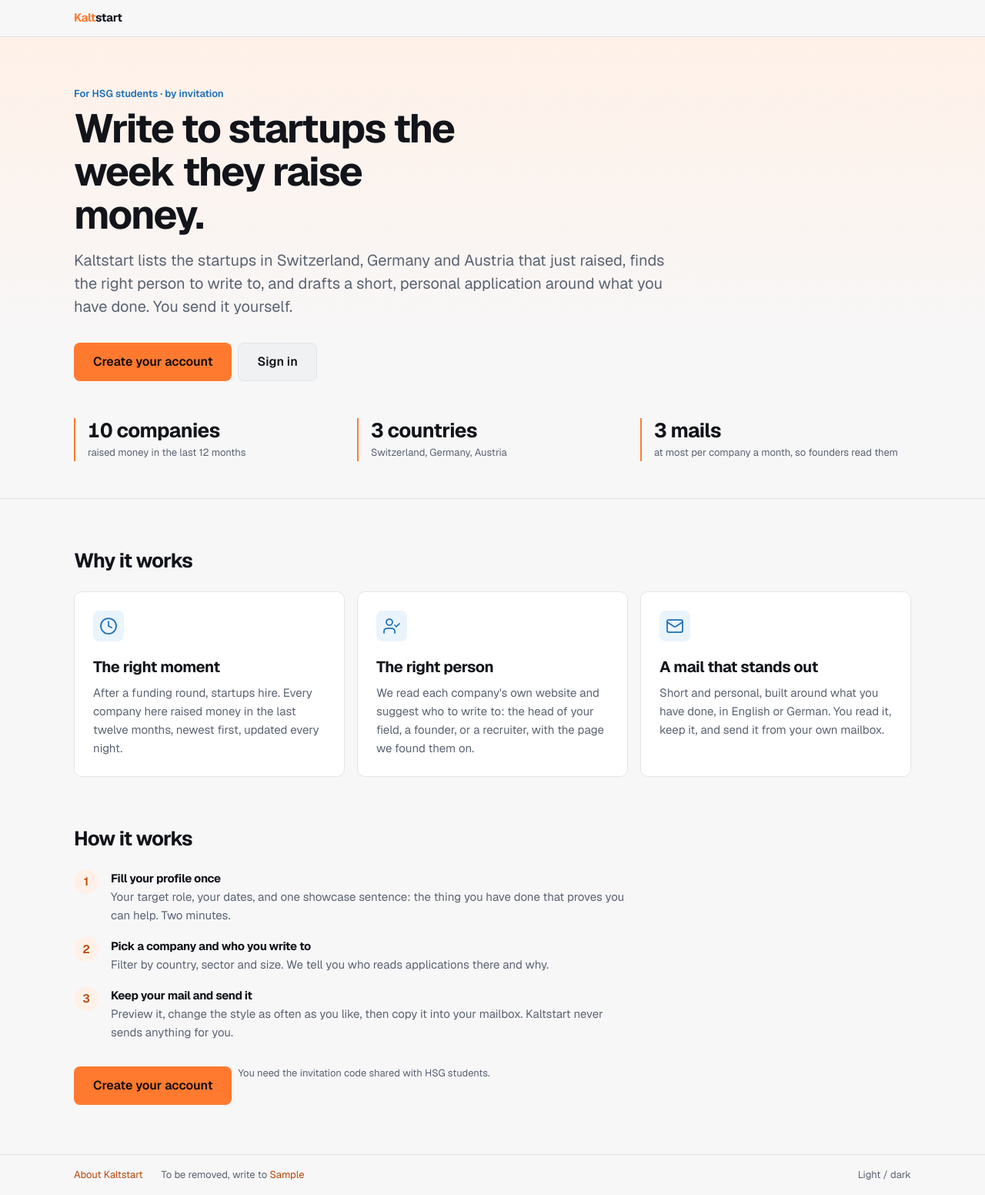
After one commit to camilmechta/kaltstart, a Python web app: template src/kaltstart/api/templates/landing.html in a window 1280 px wide. The commit adds this page. Shown: the whole page at 77% size. Run offline with Jinja, Linux system fonts and the light colour scheme; the template is opened without the code that fills it: most values are stand-ins (such as "Sample title", 1, 10 or a date in 2020).

Commit message:
feat: a landing page that explains the product, and a get-started panel

```diff
--- a/src/kaltstart/api/static/app.css
+++ b/src/kaltstart/api/static/app.css
@@ -262,3 +262,55 @@ input[type="radio"]:checked::after { content: ""; width: 8px; height: 8px;
   border-radius: var(--radius-full); background: var(--primary); }
 input[type="checkbox"]:disabled { opacity: 0.6; cursor: not-allowed; }
 .choice { gap: var(--space-2); }
+
+/* --- landing page ------------------------------------------------------- */
+.landing { width: 100%; }
+.hero { border-bottom: 1px solid var(--border);
+  background: linear-gradient(180deg, var(--primary-soft) 0%, var(--bg) 70%); }
+.hero-inner, .container-inner { max-width: var(--content); margin: 0 auto; padding: 0 var(--space-4); }
+.hero-inner { padding-top: var(--space-8); padding-bottom: var(--space-7); }
+.hero-title { font-size: 52px; line-height: 56px; letter-spacing: -0.035em; max-width: 14ch;
+  margin-bottom: var(--space-4); }
+.hero-sub { font-size: var(--text-lg); line-height: 30px; color: var(--muted); max-width: 60ch; }
+.hero-actions { margin-top: var(--space-6); }
+.btn-large { padding: 12px var(--space-5); font-size: var(--text-base); }
+.stats { list-style: none; padding: 0; margin: var(--space-7) 0 0; display: grid;
+  grid-template-columns: repeat(3, 1fr); gap: var(--space-4); }
+.stats li { border-left: 2px solid var(--primary); padding-left: var(--space-4); }
+.stats b { display: block; font-size: var(--text-xl); line-height: 32px; letter-spacing: -0.02em;
+  font-variant-numeric: tabular-nums; }
+.stats span { color: var(--muted); font-size: var(--text-sm); }
+.section-block { padding: var(--space-8) 0 0; }
+.section-block:last-child { padding-bottom: var(--space-8); }
+.section-title { font-size: var(--text-xl); line-height: 32px; letter-spacing: -0.03em;
+  margin-bottom: var(--space-5); }
+.features { display: grid; grid-template-columns: repeat(3, 1fr); gap: var(--space-4); }
+.feature { background: var(--surface); border: 1px solid var(--border); border-radius: var(--radius-lg);
+  padding: var(--space-5); }
+.feature h3 { font-size: var(--text-lg); line-height: 28px; margin: var(--space-3) 0 var(--space-2); }
+.feature p { color: var(--muted); font-size: var(--text-md); line-height: 24px; }
+.feature-icon { color: var(--accent); background: var(--accent-soft); border-radius: var(--radius-md);
+  padding: 8px; width: 40px; height: 40px; }
+.how { list-style: none; padding: 0; margin: 0 0 var(--space-6); display: grid; gap: var(--space-4); }
+.how li { display: flex; gap: var(--space-4); align-items: flex-start; }
+.how .step-number { width: 32px; height: 32px; font-size: var(--text-md); background: var(--primary-soft);
+  color: var(--link); flex: none; }
+.how h3 { font-size: var(--text-md); line-height: 24px; }
+.how p { color: var(--muted); font-size: var(--text-md); line-height: 24px; max-width: 68ch; }
+@media (max-width: 720px) {
+  .hero-title { font-size: 36px; line-height: 40px; }
+  .stats, .features { grid-template-columns: 1fr; }
+}
+
+/* --- get started (signed in, before the first mail) --------------------- */
+.get-started { background: var(--surface); border: 1px solid var(--border);
+  border-left: 3px solid var(--primary); border-radius: var(--radius-lg);
+  padding: var(--space-5); margin-bottom: var(--space-6); }
+.get-started ol { list-style: none; padding: 0; margin: var(--space-3) 0 0; display: grid; gap: var(--space-3); }
+.get-started li { display: flex; gap: var(--space-3); align-items: flex-start; font-size: var(--text-md); }
+.get-started .check { flex: none; width: 20px; height: 20px; border-radius: var(--radius-full);
+  border: 1.5px solid var(--border-strong); margin-top: 2px; display: inline-grid; place-items: center; }
+.get-started .done { color: var(--muted); }
+.get-started .done .check { background: var(--accent); border-color: var(--accent); }
+.get-started .done .check::after { content: ""; width: 5px; height: 9px; margin-top: -2px;
+  border: solid var(--bg); border-width: 0 2px 2px 0; transform: rotate(45deg); }
--- /dev/null
+++ b/src/kaltstart/api/templates/landing.html
@@ -0,0 +1,54 @@
+{% extends "base.html" %}
+{% block title %}Kaltstart · Write to startups the week they raise money{% endblock %}
+{% block main_class %}landing{% endblock %}
+{% macro icon(name) %}{# Lucide icons (ISC licence), inline. #}
+<svg class="feature-icon" width="22" height="22" viewBox="0 0 24 24" fill="none" stroke="currentColor" stroke-width="1.75" stroke-linecap="round" stroke-linejoin="round" aria-hidden="true">
+{% if name == 'clock' %}<circle cx="12" cy="12" r="10"/><polyline points="12 6 12 12 16 14"/>
+{% elif name == 'user' %}<path d="M16 21v-2a4 4 0 0 0-4-4H6a4 4 0 0 0-4 4v2"/><circle cx="9" cy="7" r="4"/><polyline points="16 11 18 13 22 9"/>
+{% else %}<rect width="20" height="16" x="2" y="4" rx="2"/><path d="m22 7-8.97 5.7a1.94 1.94 0 0 1-2.06 0L2 7"/>{% endif %}
+</svg>{% endmacro %}
+{% block content %}
+<section class="hero">
+  <div class="hero-inner">
+    <p class="kicker">For HSG students · by invitation</p>
+    <h1 class="hero-title">Write to startups the week they raise money.</h1>
+    <p class="hero-sub">Kaltstart lists the startups in Switzerland, Germany and Austria that just raised, finds the right person to write to, and drafts a short, personal application around what you have done. You send it yourself.</p>
+    <div class="actions hero-actions">
+      <a class="btn btn-primary btn-large" href="/signup">Create your account</a>
+      <a class="btn btn-secondary btn-large" href="/signin">Sign in</a>
+    </div>
+    <ul class="stats">
+      <li><b>{{ total }} companies</b><span>raised money in the last 12 months</span></li>
+      <li><b>3 countries</b><span>Switzerland, Germany, Austria</span></li>
+      <li><b>3 mails</b><span>at most per company a month, so founders read them</span></li>
+    </ul>
+  </div>
+</section>
+
+<section class="section-block">
+  <div class="container-inner">
+    <h2 class="section-title">Why it works</h2>
+    <div class="features">
+      <div class="feature">{{ icon('clock') }}<h3>The right moment</h3>
+        <p>After a funding round, startups hire. Every company here raised money in the last twelve months, newest first, updated every night.</p></div>
+      <div class="feature">{{ icon('user') }}<h3>The right person</h3>
+        <p>We read each company's own website and suggest who to write to: the head of your field, a founder, or a recruiter, with the page we found them on.</p></div>
+      <div class="feature">{{ icon('mail') }}<h3>A mail that stands out</h3>
+        <p>Short and personal, built around what you have done, in English or German. You read it, keep it, and send it from your own mailbox.</p></div>
+    </div>
+  </div>
+</section>
+
+<section class="section-block">
+  <div class="container-inner">
+    <h2 class="section-title">How it works</h2>
+    <ol class="how">
+      <li><span class="step-number">1</span><div><h3>Fill your profile once</h3><p>Your target role, your dates, and one showcase sentence: the thing you have done that proves you can help. Two minutes.</p></div></li>
+      <li><span class="step-number">2</span><div><h3>Pick a company and who you write to</h3><p>Filter by country, sector and size. We tell you who reads applications there and why.</p></div></li>
+      <li><span class="step-number">3</span><div><h3>Keep your mail and send it</h3><p>Preview it, change the style as often as you like, then copy it into your mailbox. Kaltstart never sends anything for you.</p></div></li>
+    </ol>
+    <div class="actions"><a class="btn btn-primary btn-large" href="/signup">Create your account</a>
+      <span class="small muted">You need the invitation code shared with HSG students.</span></div>
+  </div>
+</section>
+{% endblock %}
```
Also changed, not shown: DESIGN.md (+6 -1 lines), src/kaltstart/api/app.py (+5 -2 lines), src/kaltstart/api/pages.py (+7 -2 lines), src/kaltstart/api/templates/companies.html (+11 -0 lines), tests/api/test_landing.py (added, +48 -0 lines).
